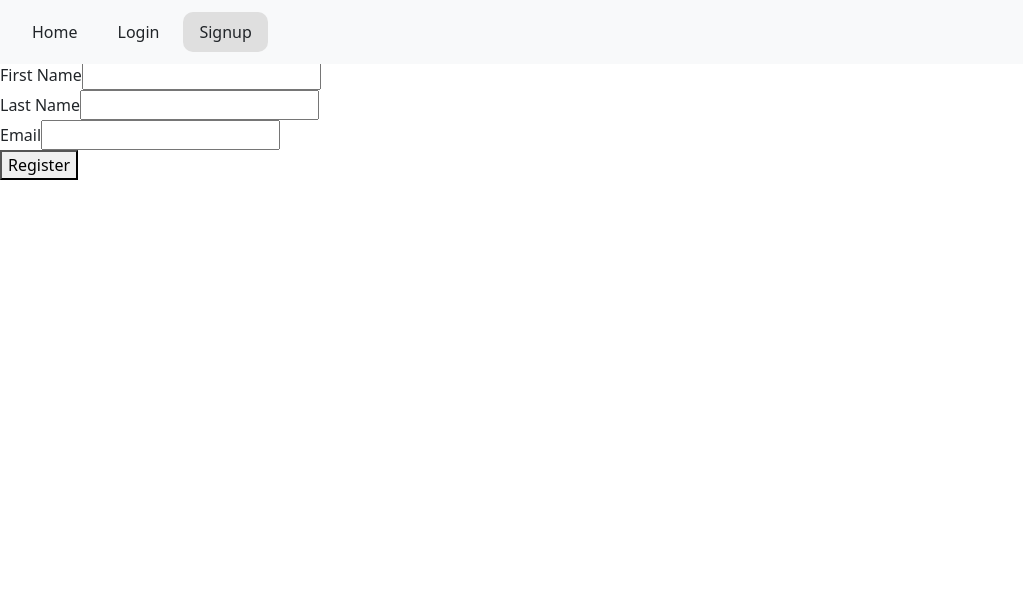
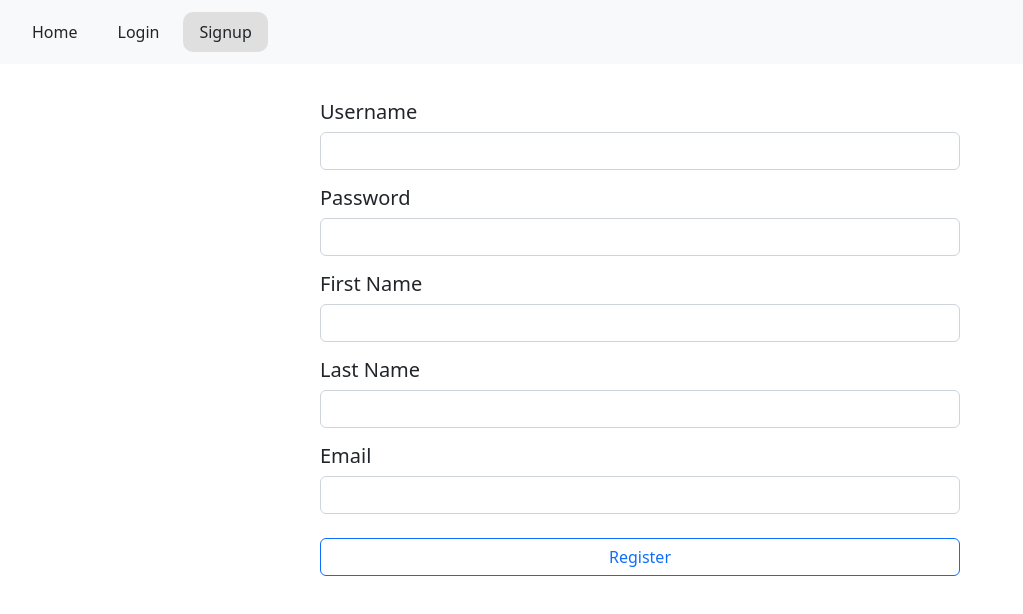
Before and after one commit to tsuyokoya/jobly-frontend, a React (Create React App) app: page /signup in a window 1280 px wide. Shown: the top 614 px of the page, without its empty margins (0-1023 px from the left). Built offline with nearby package versions, Linux system fonts and the light colour scheme; no server answers.

Commit message:
Added reactstrap styling

```diff
--- a/src/components/Signup/Signup.js
+++ b/src/components/Signup/Signup.js
@@ -1,5 +1,6 @@
 import React, { useState } from "react";
 import { useNavigate } from "react-router-dom";
+import { Form, FormGroup, Input, Label, Button } from "reactstrap";
 
 const INITIAL_STATE = {
   username: "",
@@ -31,59 +32,65 @@ const Signup = ({ register }) => {
     }
   };
   return (
-    <form onSubmit={handleSubmit}>
-      <div>
-        <label htmlFor="username">Username</label>
-        <input
+    <Form
+      onSubmit={handleSubmit}
+      style={{ marginTop: "100px" }}
+      className="Signup h5 d-flex flex-column align-items-center"
+    >
+      <FormGroup className="w-50">
+        <Label htmlFor="username">Username</Label>
+        <Input
           type="text"
           value={formData.username}
           onChange={handleInputChange}
           id="username"
           name="username"
         />
-      </div>
-      <div>
-        <label htmlFor="password">Password</label>
-        <input
-          type="text"
+      </FormGroup>
+      <FormGroup className="w-50">
+        <Label htmlFor="password">Password</Label>
+        <Input
+          type="password"
           value={formData.password}
           onChange={handleInputChange}
           id="password"
           name="password"
         />
-      </div>
-      <div>
-        <label htmlFor="firstName">First Name</label>
-        <input
+      </FormGroup>
+      <FormGroup className="w-50">
+        <Label htmlFor="firstName">First Name</Label>
+        <Input
           type="text"
           value={formData.firstName}
           onChange={handleInputChange}
           id="firstName"
           name="firstName"
         />
-      </div>
-      <div>
-        <label htmlFor="lastName">Last Name</label>
-        <input
+      </FormGroup>
+      <FormGroup className="w-50">
+        <Label htmlFor="lastName">Last Name</Label>
+        <Input
           type="text"
           value={formData.lastName}
           onChange={handleInputChange}
           id="lastName"
           name="lastName"
         />
-      </div>
-      <div>
-        <label htmlFor="email">Email</label>
-        <input
+      </FormGroup>
+      <FormGroup className="w-50">
+        <Label htmlFor="email">Email</Label>
+        <Input
           type="text"
           value={formData.email}
           onChange={handleInputChange}
           id="email"
           name="email"
         />
-      </div>
-      <button>Register</button>
-    </form>
+      </FormGroup>
+      <Button className="w-50 mt-2" color="primary" outline>
+        Register
+      </Button>
+    </Form>
   );
 };
 
```
